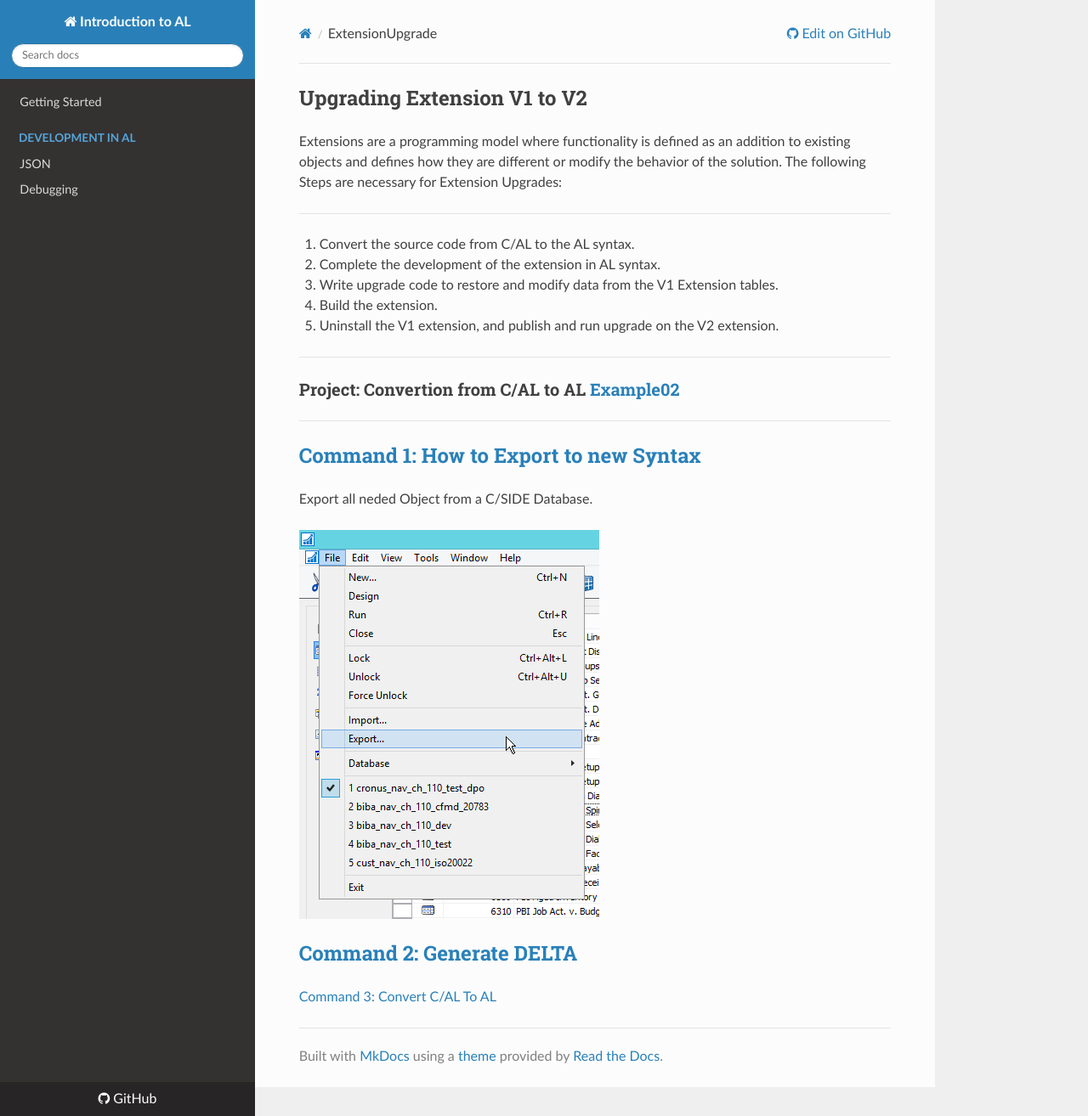
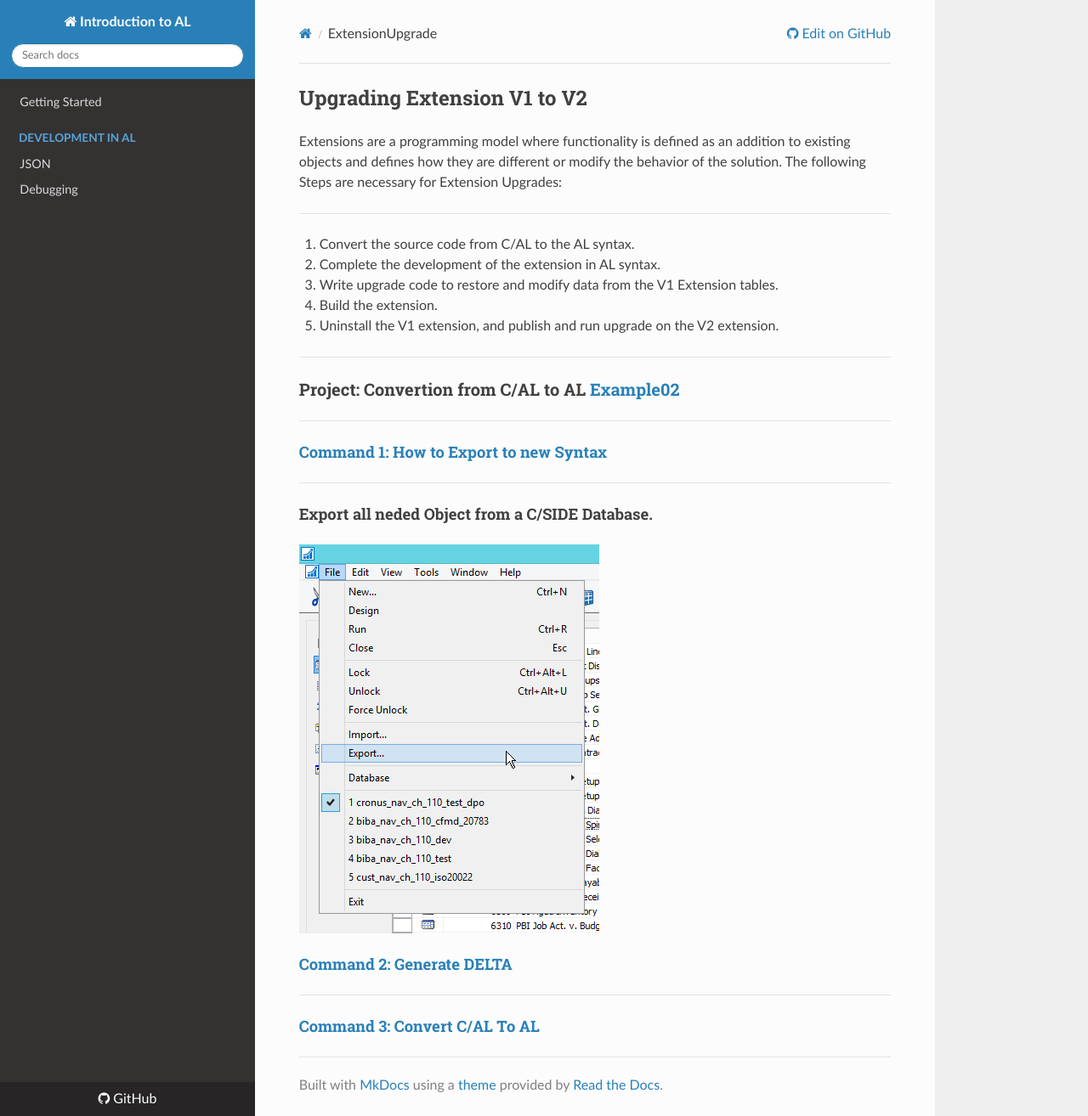
Before and after one commit to EDGZTNSR/IntroductionToAL, an MkDocs documentation site: the page built from docs/ExtensionUpgrade.md, in a window 1280 px wide and 1314 px high. Shown: the whole window at 85% size. Built offline with MkDocs 1.6.1, drawn with Linux system fonts in a browser that asks for light colours; nearby versions of some CDN libraries.

```diff
--- a/docs/ExtensionUpgrade.md
+++ b/docs/ExtensionUpgrade.md
@@ -15,15 +15,15 @@ The following Steps are necessary for Extension Upgrades:
 ### Project: Convertion from C/AL to AL [Example02](https://github.com/EDGZTNSR/IntroductionToAL/tree/master/Examples/Example02)
 ---------
 
-[Command 1: How to Export to new Syntax](https://github.com/EDGZTNSR/IntroductionToAL/blob/master/Examples/Example02/PowershellCommands.md)
+####[Command 1: How to Export to new Syntax](https://github.com/EDGZTNSR/IntroductionToAL/blob/master/Examples/Example02/PowershellCommands.md)
 ---------
 
-Export all neded Object from a C/SIDE Database.
+####Export all neded Object from a C/SIDE Database.
 
 ![](https://github.com/EDGZTNSR/IntroductionToAL/blob/master/docs/src/Export.png?raw=true])
 ---------
 
-[Command 2: Generate DELTA](https://github.com/EDGZTNSR/IntroductionToAL/blob/master/Examples/Example02/PowershellCommands.md)
+####[Command 2: Generate DELTA](https://github.com/EDGZTNSR/IntroductionToAL/blob/master/Examples/Example02/PowershellCommands.md)
 ---------
 
-[Command 3: Convert C/AL To AL](https://github.com/EDGZTNSR/IntroductionToAL/blob/master/Examples/Example02/PowershellCommands.md)
+####[Command 3: Convert C/AL To AL](https://github.com/EDGZTNSR/IntroductionToAL/blob/master/Examples/Example02/PowershellCommands.md)
```
